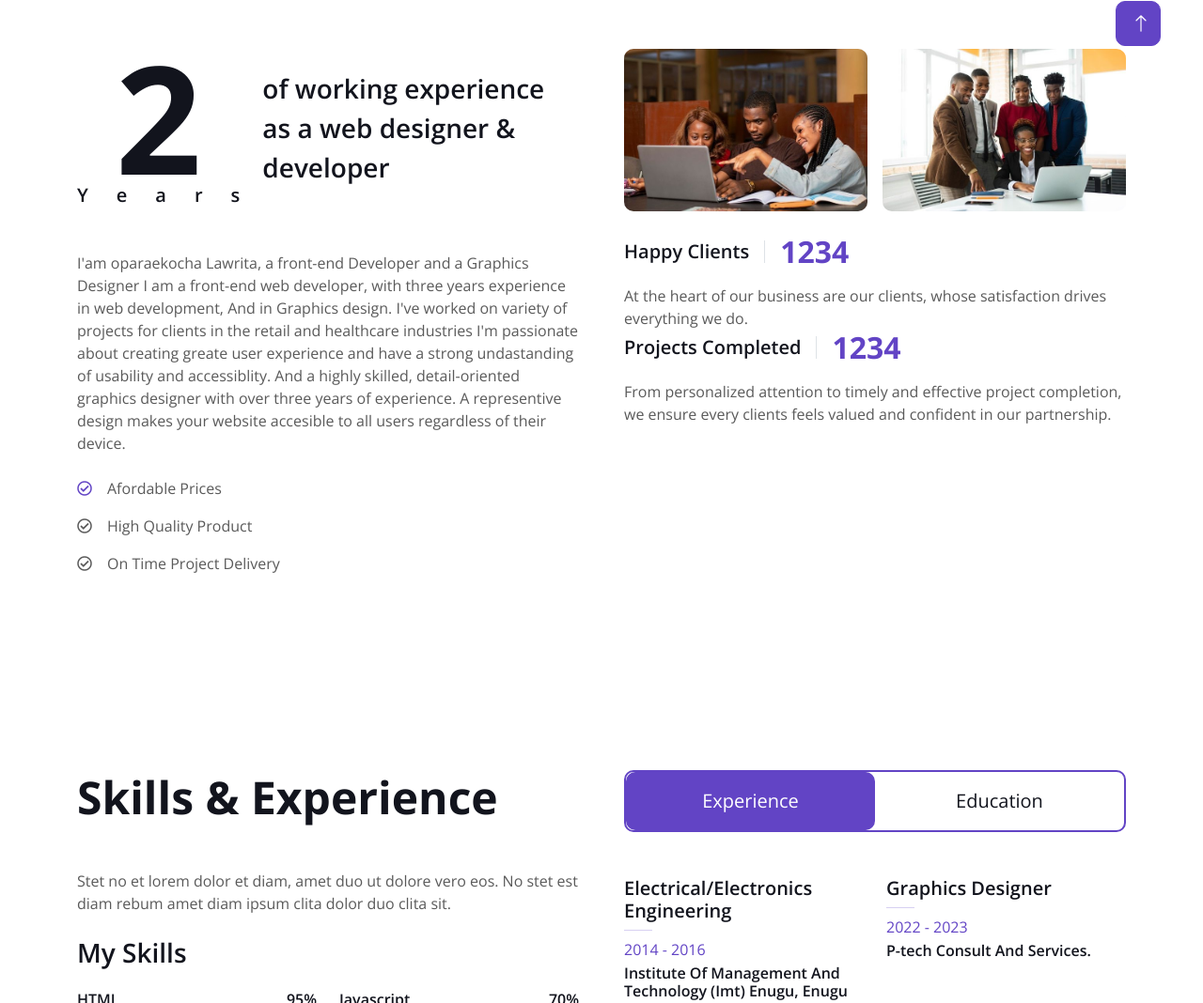
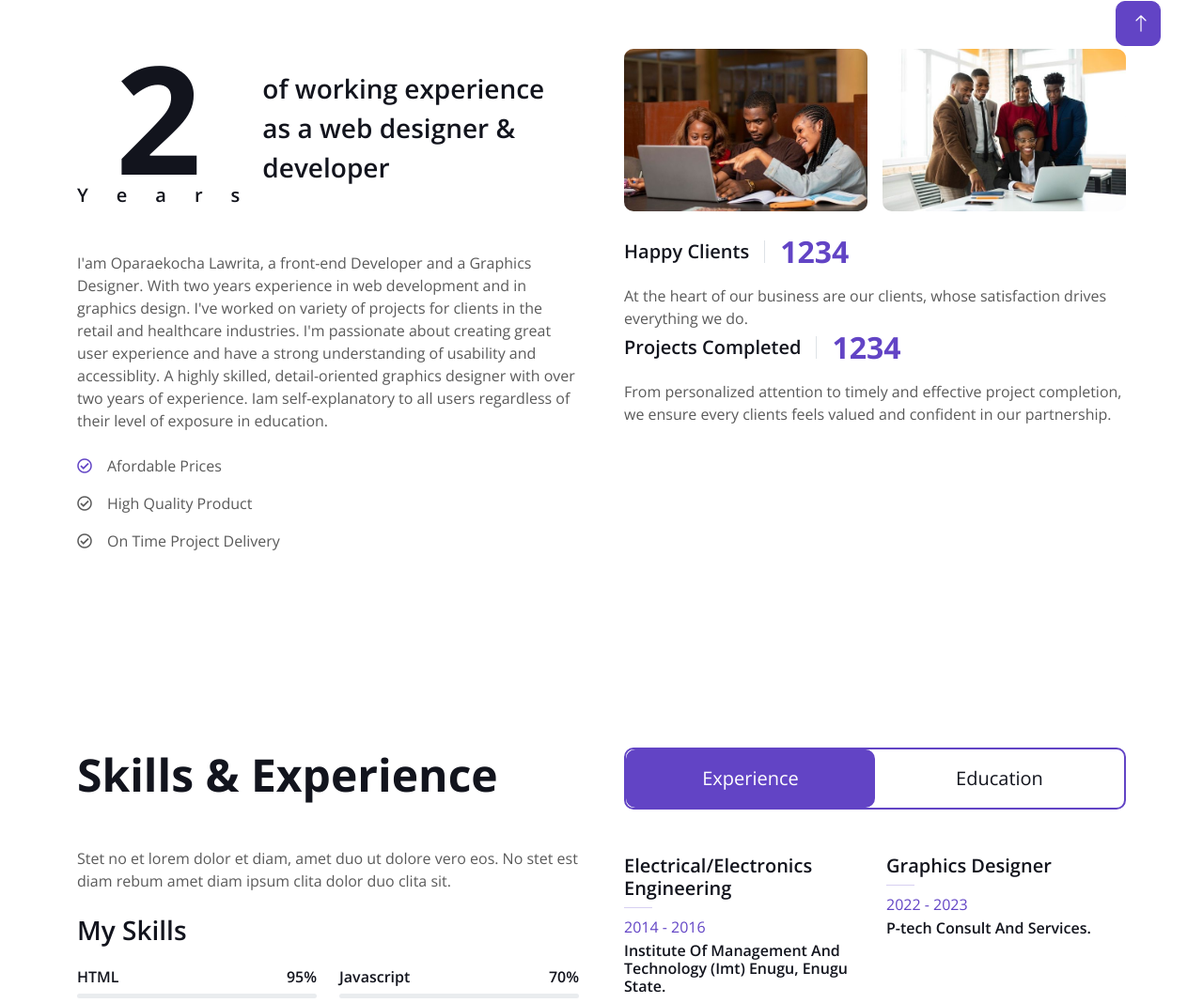
Before and after one commit to Ellagold4/my-portfolio, a website with bundled scripts: page index.html in a window 1280 px wide. Shown: the part 706-1774 px from the top of the page at 94% size. Built offline with nearby package versions, Linux system fonts and the light colour scheme; files whose address does not match are found by name.

Commit message:
Update index.html

```diff
--- a/index.html
+++ b/index.html
@@ -126,12 +126,11 @@
                         </div>
                         <h3 class="lh-base mb-0">of working experience as a web designer & developer</h3>
                     </div>
-                    <p class="mb-4">I'am oparaekocha Lawrita, a front-end Developer and a Graphics Designer
-                     I am a front-end  web developer, with three years experience in web development,
-                   And  in Graphics design. I've worked on variety of projects for clients in the retail and healthcare industries
-                  I'm passionate about creating greate user experience and have a strong undastanding of usability and accessiblity.
-                  And a highly skilled, detail-oriented graphics designer with over three years of experience.
-                  A representive design makes your website accesible to all users  regardless of their device. </p>
+                    <p class="mb-4">I'am Oparaekocha Lawrita, a front-end Developer and a Graphics Designer.
+                      With two years experience in web development and  in graphics design. I've worked on variety of projects for clients in the retail and healthcare industries.
+                  I'm passionate about creating great user experience and have a strong understanding of usability and accessiblity.
+                   A highly skilled, detail-oriented graphics designer with over two years of experience.
+                  Iam self-explanatory to all users regardless of their level of exposure in education. </p>
                     <p class="mb-3"><i class="far fa-check-circle text-primary me-3"></i>Afordable Prices</p>
                     <p class="mb-3"><i class="far fa-check-circle text-pri                                                                                                                          mary me-3"></i>High Quality Product</p>
                     <p class="mb-3"><i class="far fa-check-circle text-pri              mary me-3"></i>On Time Project Delivery</p>
```
